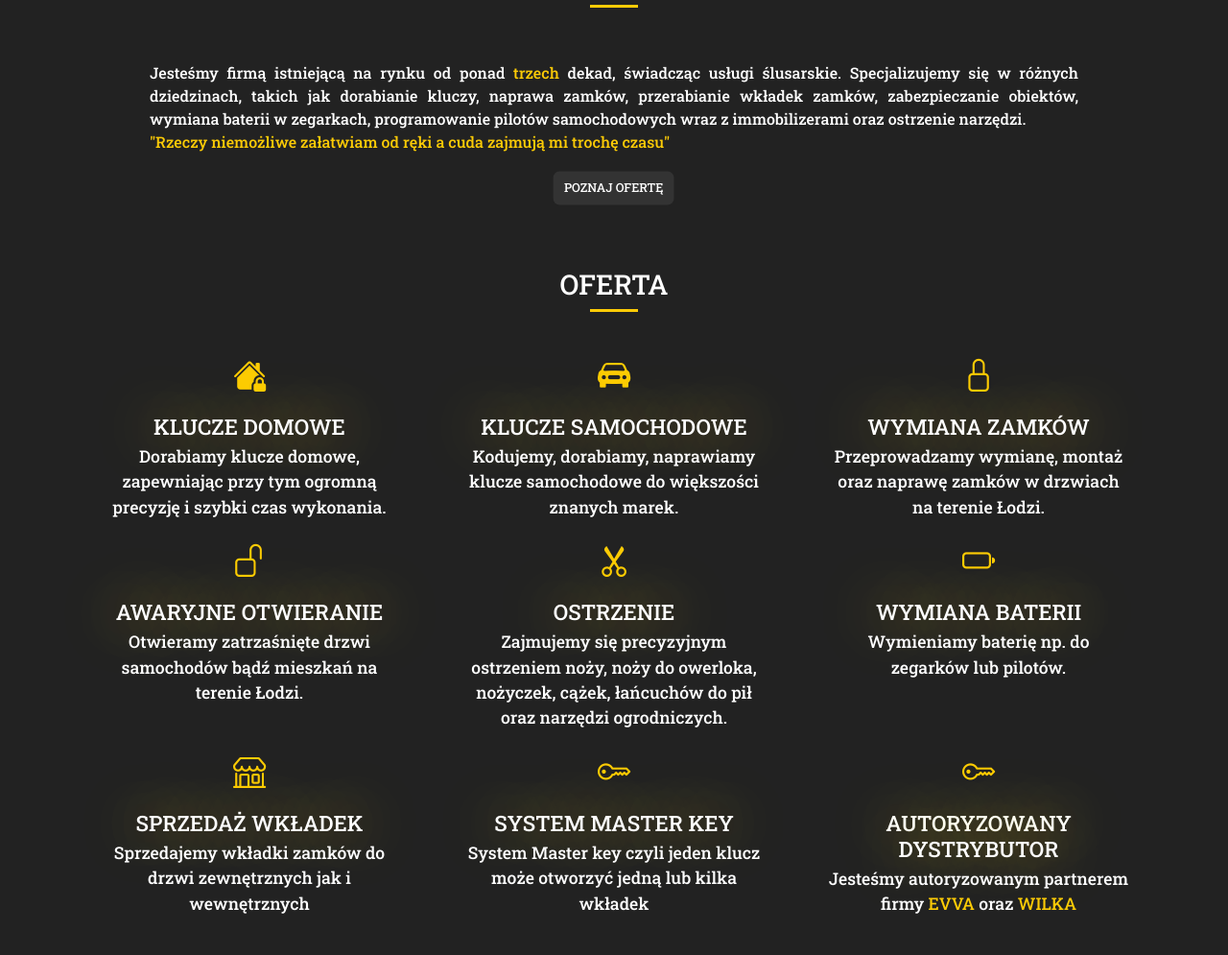
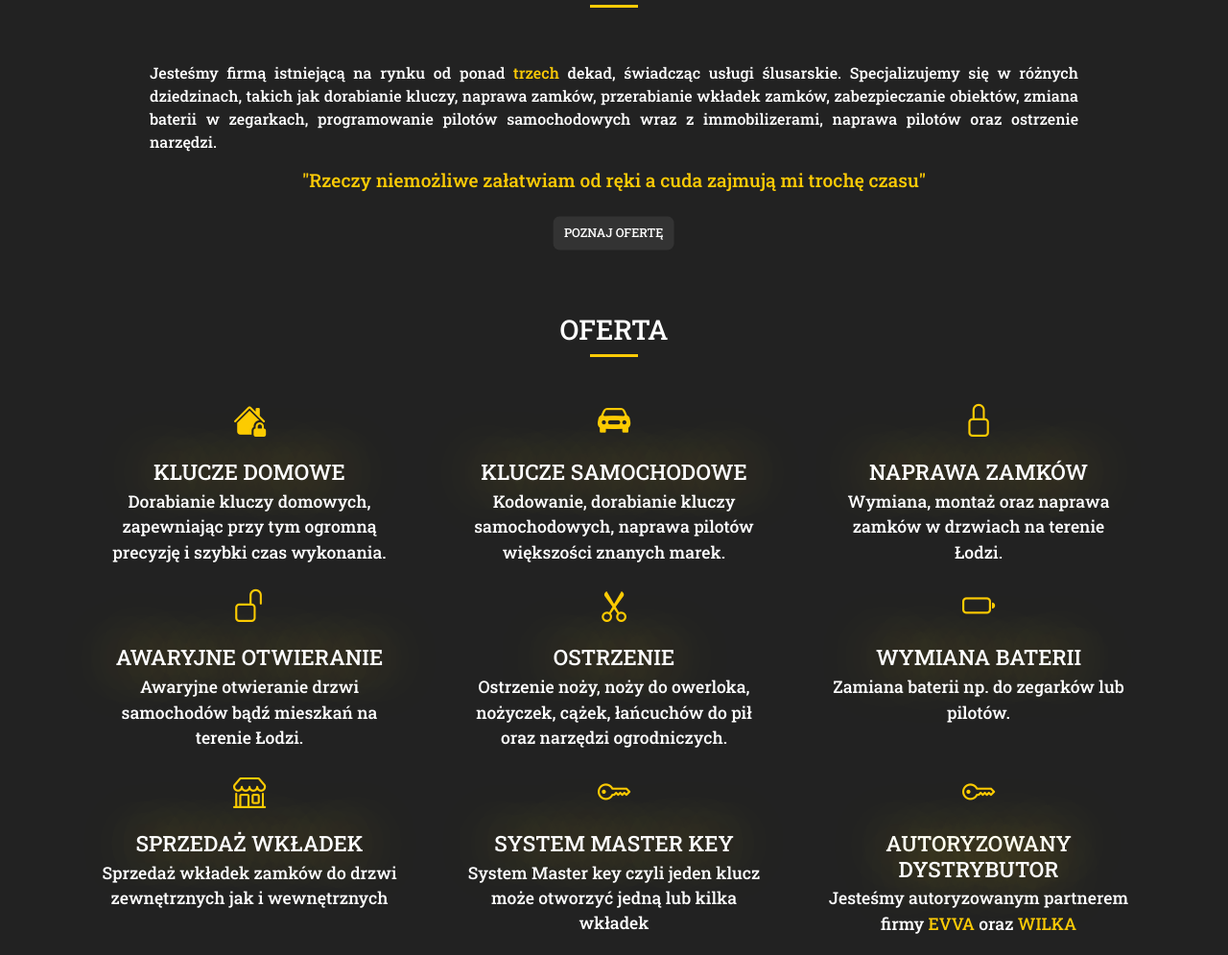
Before and after one commit to DaveeeKR/key-duplicate, a plain HTML site: page index.html in a window 1280 px wide. Shown: the part 862-1857 px from the top of the page at 96% size. Drawn offline with nearby package versions, Linux system fonts and the light colour scheme.

Commit message:
Add files via upload

```diff
--- a/index.html
+++ b/index.html
@@ -3,7 +3,7 @@
 	<head>
 		<meta charset="utf-8" />
 		<meta name="viewport" content="width=device-width, initial-scale=1" />
-		<title>Dorabianie kluczy - Łódź</title>
+		<title>Dorabianie kluczy, naprawa zamków i pilotów - Łódź</title>
 		<meta
 			name="description"
 			content="Klucze Łódź - dorabianie kluczy, kodowanie kluczy samochodowych wraz z immobilizerami, naprawa pilotów, przerabianie wkładek zamków, ostrzenie narzędzi Łódź"
@@ -15,7 +15,6 @@
 			property="og:description"
 			content="Dorabianie kluczy, kodowanie kluczy samochodowych wraz z immobilizerami, naprawa pilotów, przerabianie wkładek zamków, ostrzenie narzędzi Łódź"
 		/>
-		<link rel="canonical" href="https://www.klucze-lodz.pl/index.html" />
 		<link
 			href="https://cdn.jsdelivr.net/npm/bootstrap@5.3.2/dist/css/bootstrap.min.css"
 			rel="stylesheet"
@@ -109,12 +108,12 @@
 							<span class="gold-txt">trzech</span> dekad, świadcząc usługi
 							ślusarskie. Specjalizujemy się w różnych dziedzinach, takich jak
 							dorabianie kluczy, naprawa zamków, przerabianie wkładek zamków,
-							zabezpieczanie obiektów, wymiana baterii w zegarkach,
-							programowanie pilotów samochodowych wraz z immobilizerami oraz
+							zabezpieczanie obiektów, zmiana baterii w zegarkach,
+							programowanie pilotów samochodowych wraz z immobilizerami, naprawa pilotów oraz
 							ostrzenie narzędzi. <br />
-							<span class="gold-txt quote"
+							<h4 class="gold-txt quote"
 								>"Rzeczy niemożliwe załatwiam od ręki a cuda zajmują mi trochę
-								czasu"</span
+								czasu"</h4
 							>
 						</p>
 						<a href="#services" class="serv txt heartbeat">Poznaj ofertę</a>
@@ -136,7 +135,7 @@
 							<p><i class="bi bi-house-lock-fill gold-txt"></i></p>
 							<h3 class="services-card-title w-txt mb-1">Klucze domowe</h3>
 							<p class="services-card-text w-txt">
-								Dorabiamy klucze domowe, zapewniając przy tym ogromną precyzję i
+								Dorabianie kluczy domowych, zapewniając przy tym ogromną precyzję i
 								szybki czas wykonania.
 							</p>
 						</div>
@@ -148,7 +147,7 @@
 							<p><i class="bi bi-car-front-fill gold-txt"></i></p>
 							<h3 class="services-card-title w-txt mb-1">Klucze samochodowe</h3>
 							<p class="services-card-text w-txt">
-								Kodujemy, dorabiamy, naprawiamy klucze samochodowe do większości
+								Kodowanie, dorabianie kluczy samochodowych, naprawa pilotów większości
 								znanych marek.
 							</p>
 						</div>
@@ -158,9 +157,9 @@
 							data-aos-delay="150"
 						>
 							<p><i class="bi bi-lock gold-txt"></i></p>
-							<h3 class="services-card-title w-txt mb-1">Wymiana zamków</h3>
+							<h3 class="services-card-title w-txt mb-1">Naprawa zamków</h3>
 							<p class="services-card-text w-txt">
-								Przeprowadzamy wymianę, montaż oraz naprawę zamków w drzwiach na
+								Wymiana, montaż oraz naprawa zamków w drzwiach na
 								terenie Łodzi.
 							</p>
 						</div>
@@ -174,7 +173,7 @@
 								Awaryjne otwieranie
 							</h3>
 							<p class="services-card-text w-txt">
-								Otwieramy zatrzaśnięte drzwi samochodów bądź mieszkań na terenie
+								Awaryjne otwieranie drzwi samochodów bądź mieszkań na terenie
 								Łodzi.
 							</p>
 						</div>
@@ -187,7 +186,7 @@
 							<p><i class="bi bi-scissors gold-txt"></i></p>
 							<h3 class="services-card-title w-txt mb-1">Ostrzenie</h3>
 							<p class="services-card-text w-txt">
-								Zajmujemy się precyzyjnym ostrzeniem noży, noży do owerloka,
+								Ostrzenie noży, noży do owerloka,
 								nożyczek, cążek, łańcuchów do pił oraz narzędzi ogrodniczych.
 							</p>
 						</div>
@@ -199,7 +198,7 @@
 							<p><i class="bi bi-battery gold-txt"></i></p>
 							<h3 class="services-card-title w-txt mb-1">Wymiana baterii</h3>
 							<p class="services-card-text w-txt">
-								Wymieniamy baterię np. do zegarków lub pilotów.
+								Zamiana baterii np. do zegarków lub pilotów.
 							</p>
 						</div>
 						<div
@@ -210,7 +209,7 @@
 							<p><i class="bi bi-shop gold-txt"></i></p>
 							<h3 class="services-card-title w-txt mb-1">Sprzedaż wkładek</h3>
 							<p class="services-card-text w-txt">
-								Sprzedajemy wkładki zamków do drzwi zewnętrznych jak i
+								Sprzedaż wkładek zamków do drzwi zewnętrznych jak i
 								wewnętrznych
 							</p>
 						</div>
@@ -386,6 +385,9 @@
 					>
 						<i class="bi bi-geo-alt txt"></i>
 					</a>
+					<h4 class="gold-txt">
+						Dorabianie kluczy
+					</h4>
 					<p>
 						ul. Mieszczańska 2a <br />
 						93-322 <span class="gold-txt">Łódź</span> <br />
--- a/sass/style.scss
+++ b/sass/style.scss
@@ -173,6 +173,10 @@ main {
 			max-width: 1000px;
 			margin: 0 auto;
 
+			h4 {
+				font-size: 1.2rem;
+			}
+
 			.serv {
 				background-color: #333;
 				padding: 9px 13px;
@@ -230,7 +234,8 @@ main {
 	.contact {
 		.contact-txt {
 			padding: 0 0 30px;
-			p {
+			p,
+			h4 {
 				margin-bottom: 0;
 			}
 		}
@@ -258,6 +263,7 @@ footer {
 			padding: 4px;
 		}
 	}
+
 	p {
 		margin-bottom: 0;
 	}
```
Also changed, not shown: css/style.css, 1 other file.
